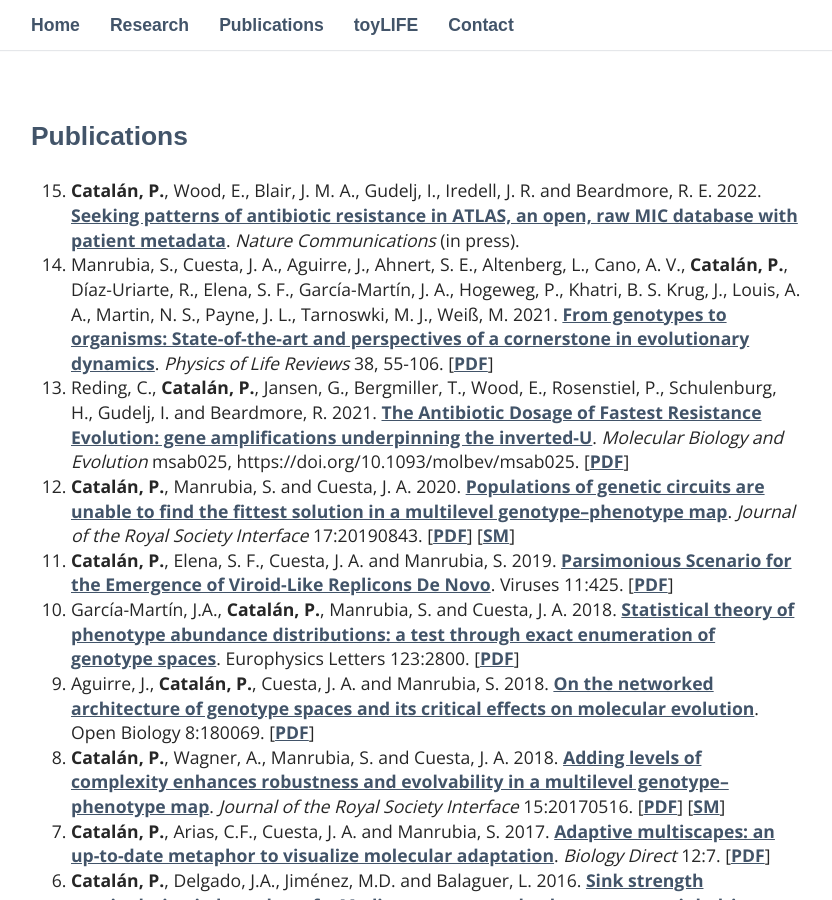
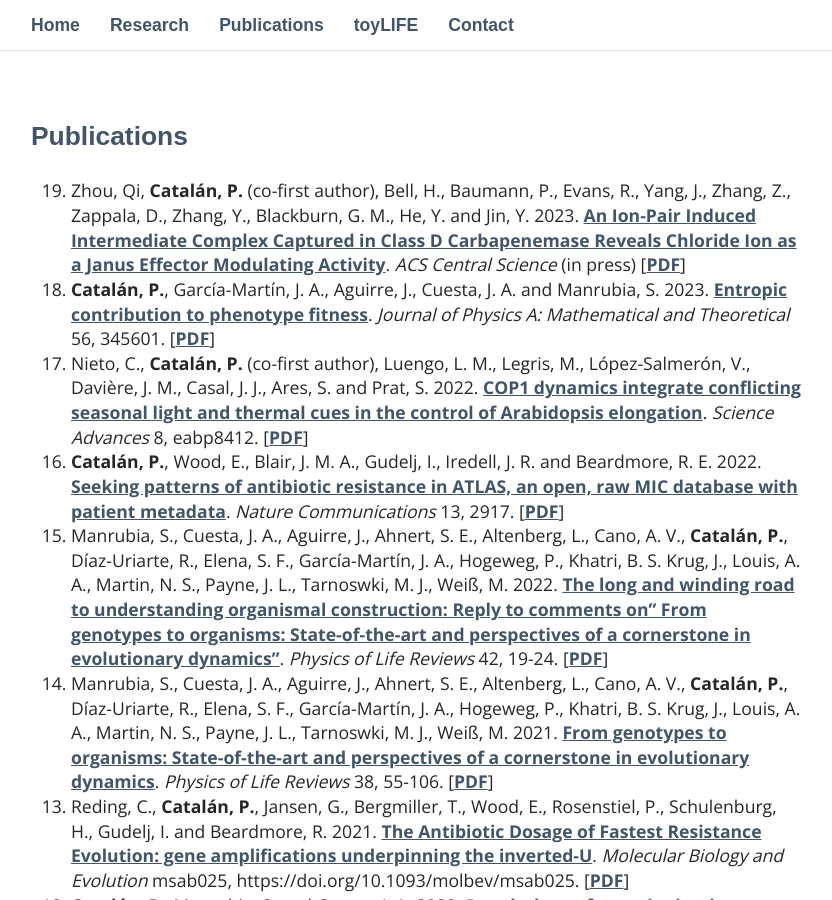
Before and after one commit to PabloCatalan/pablocatalan.github.io, a Jekyll site: the page built from _pages/02_publications.md, in a window 1280 px wide and 900 px high. Shown: the whole window, without its empty margins (224-1056 px from the left). Built offline with Jekyll 4.4.1, drawn with Linux system fonts in a browser that asks for light colours; some web fonts are replaced.

Commit message:
Update 02_publications.md

```diff
--- a/_pages/02_publications.md
+++ b/_pages/02_publications.md
@@ -4,12 +4,15 @@ title: Publications
 permalink: /publications/
 ---
 
-
-0.  **Catalán, P.**, Wood, E., Blair, J. M. A., Gudelj, I., Iredell, J. R. and Beardmore, R. E. 2022. [Seeking patterns of antibiotic resistance in ATLAS, an open, raw MIC database with patient metadata](https://www.nature.com/articles/s41467-022-30635-7). *Nature Communications* (in press).
-1.  Manrubia, S., Cuesta, J. A., Aguirre, J., Ahnert, S. E., Altenberg, L., Cano, A. V., **Catalán, P.**, Díaz-Uriarte, R., Elena, S. F., García-Martín, J. A., Hogeweg, P., Khatri, B. S. Krug, J., Louis, A. A., Martin, N. S., Payne, J. L., Tarnoswki, M. J., Weiß, M. 2021. [From genotypes to organisms: State-of-the-art and perspectives of a cornerstone in evolutionary dynamics](https://www.sciencedirect.com/science/article/pii/S1571064521000300). *Physics of Life Reviews* 38, 55-106. [[PDF](/papers/manrubia2021_perspectives.pdf)]
-2.  Reding, C., **Catalán, P.**, Jansen, G., Bergmiller, T., Wood, E., Rosenstiel, P., Schulenburg, H., Gudelj, I. and Beardmore, R. 2021. [The Antibiotic Dosage of Fastest Resistance Evolution: gene amplifications underpinning the inverted-U](https://academic.oup.com/mbe/advance-article/doi/10.1093/molbev/msab025/6161781). *Molecular Biology and Evolution* msab025, https://doi.org/10.1093/molbev/msab025. [[PDF](/papers/reding2021_invertedU.pdf)]
-3. **Catalán, P.**, Manrubia, S. and Cuesta, J. A. 2020. [Populations of genetic circuits are unable to find the fittest solution in a multilevel genotype–phenotype map](https://royalsocietypublishing.org/doi/10.1098/rsif.2019.0843). *Journal of the Royal Society Interface* 17:20190843. [[PDF](/papers/catalan2020_patterns.pdf)] [[SM](/papers/catalan2020_patterns_Supp.pdf)]
-4. **Catalán, P.**, Elena, S. F., Cuesta,  J. A. and  Manrubia, S. 2019. [Parsimonious Scenario for the
+0. Zhou, Qi, **Catalán, P.** (co-first author), Bell, H., Baumann, P., Evans, R., Yang, J., Zhang, Z., Zappala, D., Zhang, Y., Blackburn, G. M., He, Y. and Jin, Y. 2023. [An Ion-Pair Induced Intermediate Complex Captured in Class D Carbapenemase Reveals Chloride Ion as a Janus Effector Modulating Activity](https://pubs.acs.org/doi/10.1021/acscentsci.3c00609). *ACS Central Science* (in press) [[PDF](/papers/zhou2023_oxa48.pdf)]
+0. **Catalán, P.**, García-Martín, J. A., Aguirre, J., Cuesta, J. A. and Manrubia, S. 2023. [Entropic contribution to phenotype fitness](https://iopscience.iop.org/article/10.1088/1751-8121/ace8d6). *Journal of Physics A: Mathematical and Theoretical* 56, 345601. [[PDF](/papers/catalan2023_entropy_fitness.pdf)]
+0. Nieto, C., **Catalán, P.** (co-first author), Luengo, L. M., Legris, M., López-Salmerón, V., Davière, J. M., Casal, J. J., Ares, S. and Prat, S. 2022. [COP1 dynamics integrate conflicting seasonal light and thermal cues in the control of Arabidopsis elongation](https://www.science.org/doi/full/10.1126/sciadv.abp8412). *Science Advances* 8, eabp8412. [[PDF](/papers/nieto2022_cop1.pdf)]
+0.  **Catalán, P.**, Wood, E., Blair, J. M. A., Gudelj, I., Iredell, J. R. and Beardmore, R. E. 2022. [Seeking patterns of antibiotic resistance in ATLAS, an open, raw MIC database with patient metadata](https://www.nature.com/articles/s41467-022-30635-7). *Nature Communications* 13, 2917. [[PDF](/papers/catalan2022_atlas.pdf)]
+0. Manrubia, S., Cuesta, J. A., Aguirre, J., Ahnert, S. E., Altenberg, L., Cano, A. V., **Catalán, P.**, Díaz-Uriarte, R., Elena, S. F., García-Martín, J. A., Hogeweg, P., Khatri, B. S. Krug, J., Louis, A. A., Martin, N. S., Payne, J. L., Tarnoswki, M. J., Weiß, M. 2022. [The long and winding road to understanding organismal construction: Reply to comments on" From genotypes to organisms: State-of-the-art and perspectives of a cornerstone in evolutionary dynamics"](https://www.sciencedirect.com/science/article/pii/S1571064522000288). *Physics of Life Reviews* 42, 19-24. [[PDF](/papers/manrubia2022_response.pdf)]
+0.  Manrubia, S., Cuesta, J. A., Aguirre, J., Ahnert, S. E., Altenberg, L., Cano, A. V., **Catalán, P.**, Díaz-Uriarte, R., Elena, S. F., García-Martín, J. A., Hogeweg, P., Khatri, B. S. Krug, J., Louis, A. A., Martin, N. S., Payne, J. L., Tarnoswki, M. J., Weiß, M. 2021. [From genotypes to organisms: State-of-the-art and perspectives of a cornerstone in evolutionary dynamics](https://www.sciencedirect.com/science/article/pii/S1571064521000300). *Physics of Life Reviews* 38, 55-106. [[PDF](/papers/manrubia2021_perspectives.pdf)]
+0.  Reding, C., **Catalán, P.**, Jansen, G., Bergmiller, T., Wood, E., Rosenstiel, P., Schulenburg, H., Gudelj, I. and Beardmore, R. 2021. [The Antibiotic Dosage of Fastest Resistance Evolution: gene amplifications underpinning the inverted-U](https://academic.oup.com/mbe/advance-article/doi/10.1093/molbev/msab025/6161781). *Molecular Biology and Evolution* msab025, https://doi.org/10.1093/molbev/msab025. [[PDF](/papers/reding2021_invertedU.pdf)]
+0. **Catalán, P.**, Manrubia, S. and Cuesta, J. A. 2020. [Populations of genetic circuits are unable to find the fittest solution in a multilevel genotype–phenotype map](https://royalsocietypublishing.org/doi/10.1098/rsif.2019.0843). *Journal of the Royal Society Interface* 17:20190843. [[PDF](/papers/catalan2020_patterns.pdf)] [[SM](/papers/catalan2020_patterns_Supp.pdf)]
+0. **Catalán, P.**, Elena, S. F., Cuesta,  J. A. and  Manrubia, S. 2019. [Parsimonious Scenario for the
   Emergence of Viroid-Like Replicons De Novo](https://www.mdpi.com/1999-4915/11/5/425/htm). Viruses
     11:425. [[PDF](/papers/catalan2019_parsimonius_emergence_viroids.pdf)]
 0. García-Martín, J.A., **Catalán, P.**, Manrubia, S. and Cuesta, J. A. 2018. [Statistical theory of phenotype abundance distributions: a test through exact enumeration of genotype spaces](http://iopscience.iop.org/article/10.1209/0295-5075/123/28001). Europhysics Letters 123:2800. [[PDF](/papers/garciamartin2018_statistical_theory_phenotype_abundance.pdf)]
```
